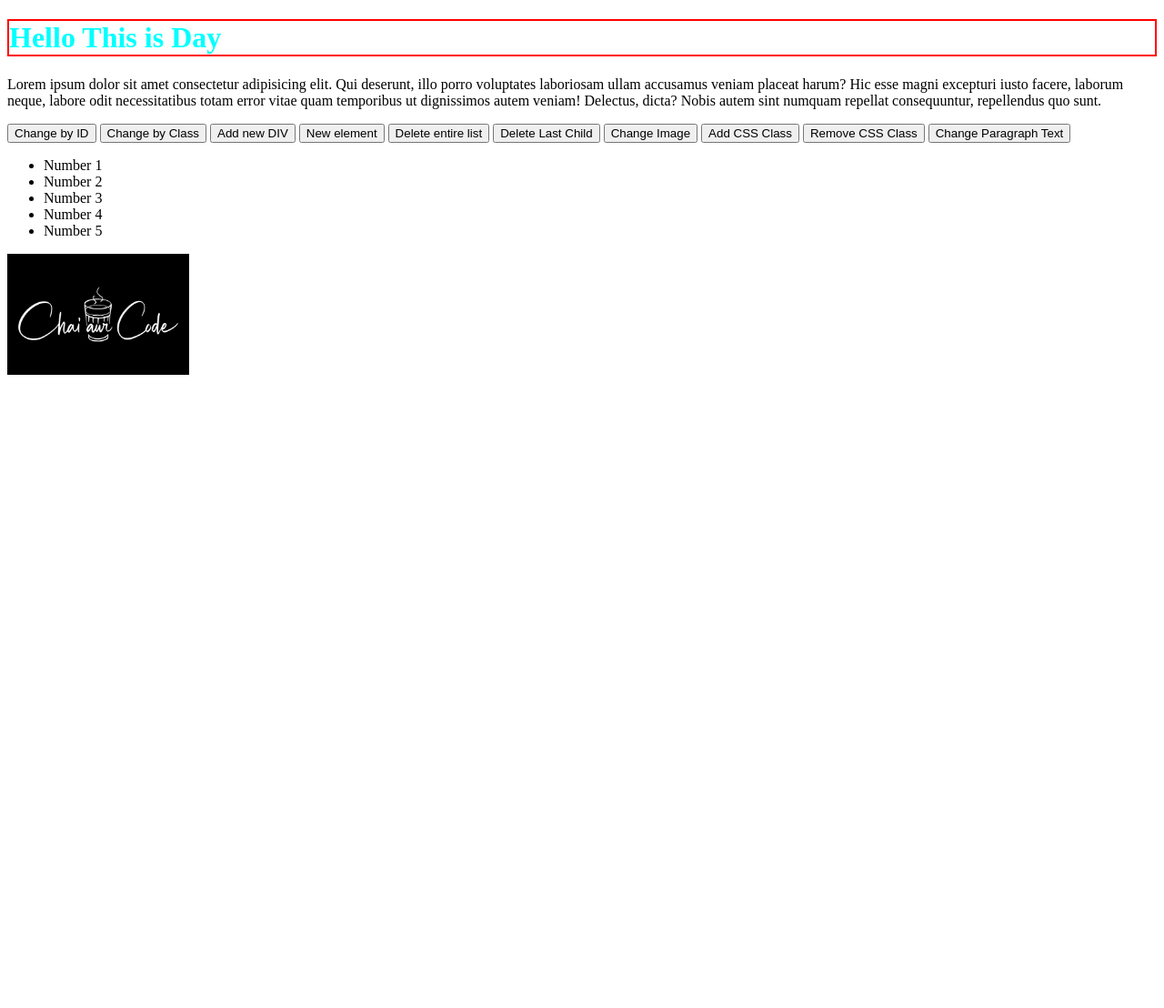
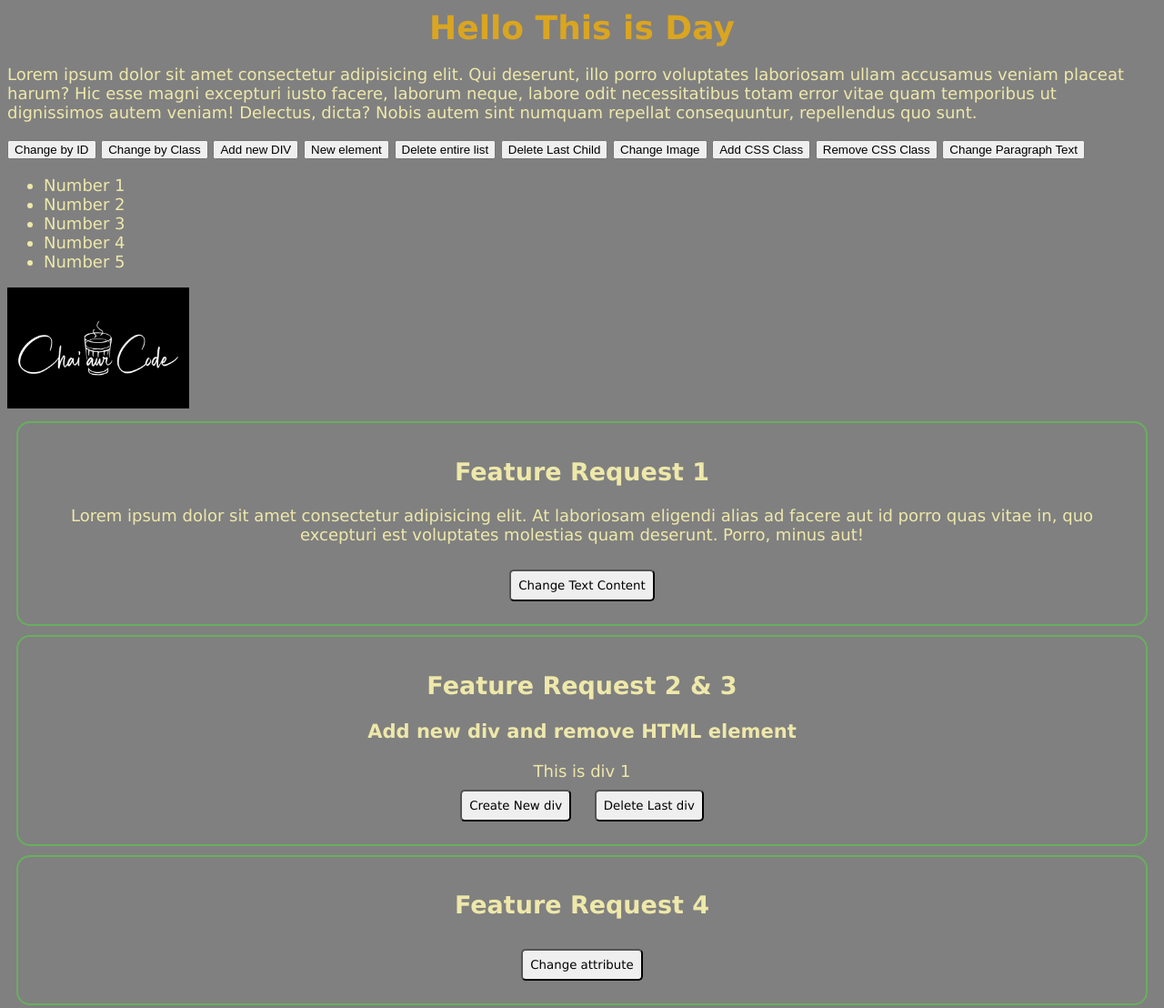
Before and after one commit to kalpeshdhotre/30DaysJS, a plain HTML site: page Day09/index.html in a window 1280 px wide. Shown: the top 1108 px of the page at 91% size. Before the commit the page ends 800 px from the top, so only its background shows below. Drawn offline with Linux system fonts and the light colour scheme.

Commit message:
Day 9 Feature Request Completed

```diff
--- a/Day09/index.html
+++ b/Day09/index.html
@@ -6,8 +6,33 @@
     <title>Document</title>
     <style>
       .greet {
-        color: aqua;
-        border: 2px solid red;
+        color: goldenrod;
+        border: 2px solid grey;
+        margin: auto;
+        text-align: center;
+      }
+      .frStyle {
+        background-color: gray;
+        color: palegoldenrod;
+        padding: 5px;
+        text-align: center;
+        margin: 10px;
+        border: 2px solid rgb(103, 175, 93);
+        border-radius: 15px;
+        padding: 15px;
+      }
+      body {
+        background-color: gray;
+        color: palegoldenrod;
+        font-family: Verdana, Geneva, Tahoma, sans-serif;
+        font-size: 18px;
+      }
+      .button {
+        padding: 8px;
+        font-family: Verdana, Geneva, Tahoma, sans-serif;
+        font-weight: 500;
+        border-radius: 5px;
+        margin: 10px;
       }
     </style>
   </head>
@@ -36,6 +61,40 @@
       <li>Number 5</li>
     </ul>
     <img id="image" src="./img/image1.jpg" alt="" width="200px" />
+
+    <!-- Feature Request assignment -->
+
+    <!-- Feature Request 1 -->
+    <div id="fr1" class="frStyle">
+      <h2>Feature Request 1</h2>
+      <p>
+        Lorem ipsum dolor sit amet consectetur adipisicing elit. At laboriosam eligendi alias ad facere aut id porro quas vitae in, quo excepturi est voluptates molestias quam deserunt. Porro, minus
+        aut!
+      </p>
+      <button class="button" onclick="changeContent()">Change Text Content</button>
+    </div>
+
+    <!-- Feature Request 2 & 3 -->
+    <div id="fr2" class="frStyle">
+      <h2>Feature Request 2 & 3</h2>
+      <h3>Add new div and remove HTML element</h3>
+      <div>This is div 1</div>
+      <button class="button" onclick="createDiv()">Create New div</button>
+      <button class="button" onclick="deleteLastDiv()">Delete Last div</button>
+    </div>
+
+    <!-- Feature Request 4 -->
+    <div id="fr4" class="frStyle">
+      <h2>Feature Request 4</h2>
+      <button class="button" onclick="changeAttribute()">Change attribute</button>
+    </div>
+
+    <!-- Feature Request 5 -->
+    <div id="fr5" class="frStyle">
+      <h2>Feature Request 5</h2>
+      <img id="fr5Image" src="./img/image1.jpg" alt="" width="300px" />
+    </div>
+
     <script src="./script.js"></script>
   </body>
 </html>
--- a/Day09/script.js
+++ b/Day09/script.js
@@ -79,11 +79,37 @@ image.addEventListener("mouseleave", () => {
 
 // Feature Request:
 // 1. Text Content Manipulation Script  : Write a script that selects an HTML element by its ID and changes its text content.
+function changeContent() {
+  element = document.querySelector("#fr1 p");
+  element.textContent = `"Lorem, ipsum dolor sit amet consectetur
+  adipisicing.Rem, exercitationem necessitatibus
+  ipsam hic aperiam quia.Sit blanditiis nisi ab
+  iusto optio vel."`;
+}
 
 // 2. Element Creation Script           : Create a script that demonstrates creating a new div element and appending it to the body.
-
+function createDiv() {
+  let element = document.getElementById("fr2");
+  let newDiv = document.createElement("div");
+  newDiv.textContent = "new div created";
+  element.append(newDiv);
+}
 // 3. Element Removal Script            : Write a script that selects an HTML element and removes it from the DOM.
-
+function deleteLastDiv() {
+  let element = document.querySelector("#fr2 div:last-of-type");
+  element.remove();
+}
 // 4. Attribute Modification Script     : Create a script that changes the attributes of an HTML element.
+function changeAttribute() {
+  let element = document.getElementById("fr4");
+  element.className == "frStyle" ? (element.className = "noclass") : (element.className = "frStyle");
+}
 
 // 5. Event Handling Script             : Write a script that adds event listeners to HTML elements to change their content or style based on user interactions.
+let fr5Image = document.getElementById("fr5Image");
+fr5Image.addEventListener("mouseover", () => {
+  fr5Image.src = "./img/image2.jpg";
+});
+fr5Image.addEventListener("mouseleave", () => {
+  fr5Image.src = "./img/image1.jpg";
+});
```
